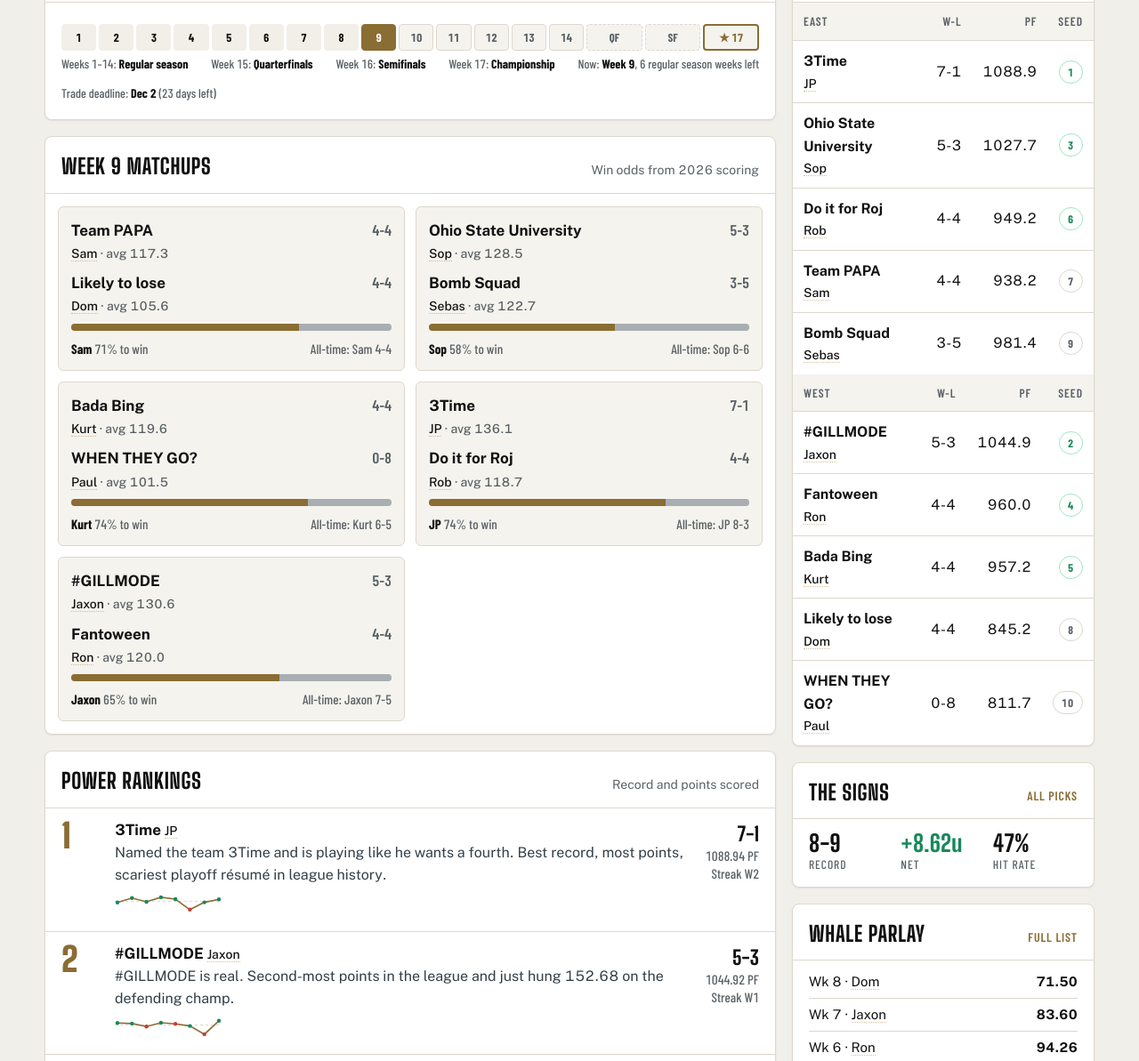
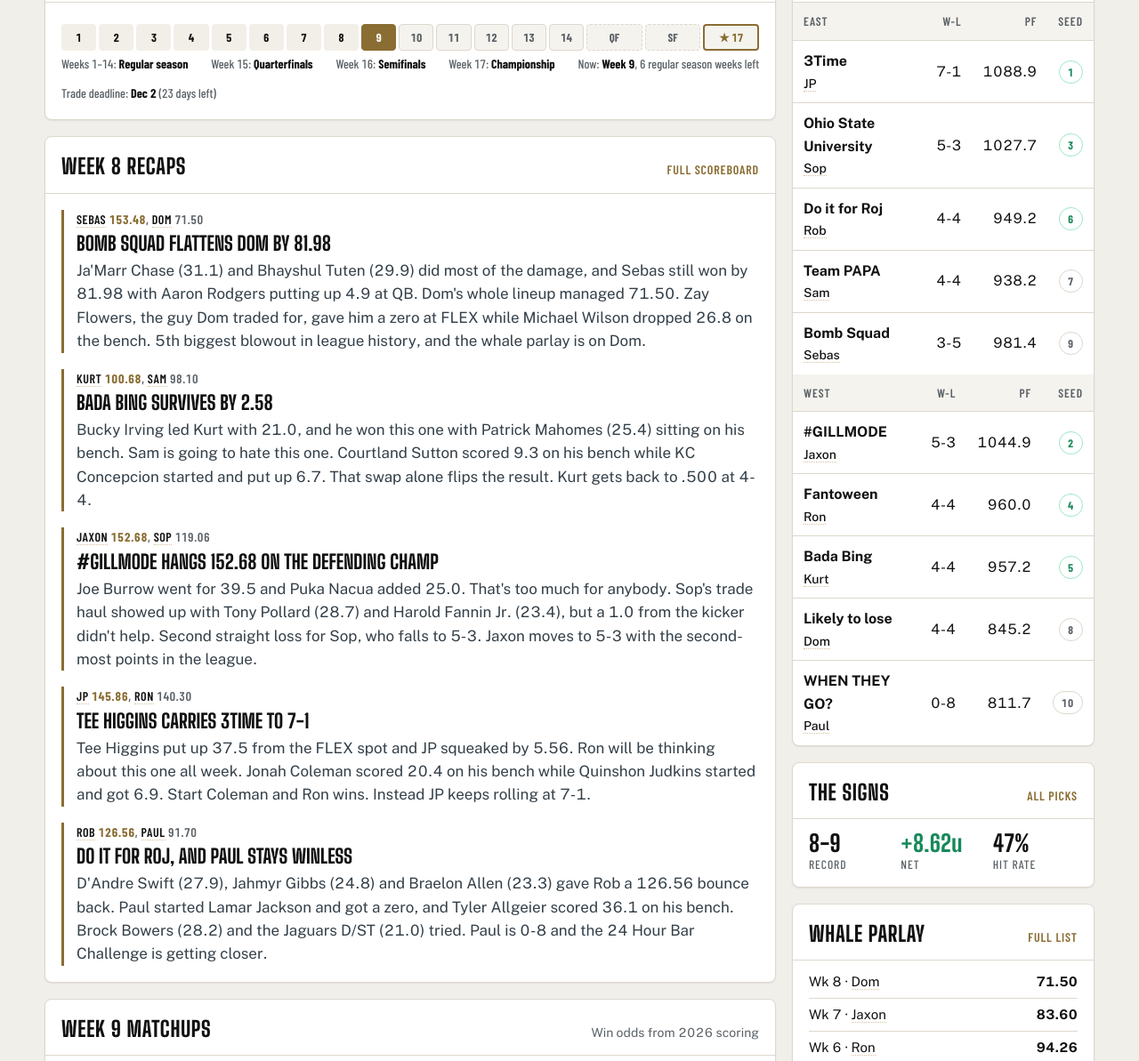
Before and after one commit to woofantasyfootball/woofantasyfootball.github.io, a plain HTML site: page index.html in a window 1280 px wide. Shown: the part 710-1903 px from the top of the page at 89% size. Drawn offline with nearby package versions, Linux system fonts and the light colour scheme.

Commit message:
Weekly game recaps and data-driven headlines
Co-Authored-By: Claude Opus 5.5 <noreply@anthropic.com>
Claude-Session: https://claude.ai/code/session_011U9oJvE9bRSrHcicHVAs6N

```diff
--- a/data.js
+++ b/data.js
@@ -103,6 +103,35 @@ const SIGNS = [
 ];
 const TRENDS = [ { wk:9, tnf:["Bucky Irving",150,"hit"], mnf:null, snf:null } ];
 
+/* ===== Headlines + weekly recaps. Rewritten every week by the Tuesday update. =====
+   {sop} style tokens become manager links. Casual voice, no em dashes, facts only. */
+const HEADLINES = {
+  week: 9,
+  lead: { title: "3Time is 7-1. JP wants", em: "ring No. 4.",
+          text: "{jp} leads the league in points (1088.94) and owns the best championship bracket record in league history at 8-1. The team name is not subtle." },
+  side: [
+    { t: "{paul} is 0-8", s: "WHEN THEY GO? has the fewest points scored and the most allowed." },
+    { t: "Sebas drops 153.48 on Dom", s: "The 81.98 margin is the 5th biggest blowout in league history. Dom's 71.50 buys the whale parlay." },
+    { t: "Defending champ {sop} sits 5-3", s: "Back-to-back losses, with Sebas up next in Week 9." },
+    { t: "Last place does a 24 Hour Bar Challenge", s: "Skip it and you're out of the league. {paul} is on pace at 0-8." }
+  ]
+};
+/* RECAPS[year][week] = [{ a, b, t: headline, x: write-up }]. a/b match the game's managers in any order. */
+const RECAPS = { 2026: {
+  8: [
+    { a: "sebas", b: "dom", t: "Bomb Squad flattens Dom by 81.98",
+      x: "Ja'Marr Chase (31.1) and Bhayshul Tuten (29.9) did most of the damage, and Sebas still won by 81.98 with Aaron Rodgers putting up 4.9 at QB. Dom's whole lineup managed 71.50. Zay Flowers, the guy Dom traded for, gave him a zero at FLEX while Michael Wilson dropped 26.8 on the bench. 5th biggest blowout in league history, and the whale parlay is on Dom." },
+    { a: "kurt", b: "sam", t: "Bada Bing survives by 2.58",
+      x: "Bucky Irving led Kurt with 21.0, and he won this one with Patrick Mahomes (25.4) sitting on his bench. Sam is going to hate this one. Courtland Sutton scored 9.3 on his bench while KC Concepcion started and put up 6.7. That swap alone flips the result. Kurt gets back to .500 at 4-4." },
+    { a: "jaxon", b: "sop", t: "#GILLMODE hangs 152.68 on the defending champ",
+      x: "Joe Burrow went for 39.5 and Puka Nacua added 25.0. That's too much for anybody. Sop's trade haul showed up with Tony Pollard (28.7) and Harold Fannin Jr. (23.4), but a 1.0 from the kicker didn't help. Second straight loss for Sop, who falls to 5-3. Jaxon moves to 5-3 with the second-most points in the league." },
+    { a: "jp", b: "ron", t: "Tee Higgins carries 3Time to 7-1",
+      x: "Tee Higgins put up 37.5 from the FLEX spot and JP squeaked by 5.56. Ron will be thinking about this one all week. Jonah Coleman scored 20.4 on his bench while Quinshon Judkins started and got 6.9. Start Coleman and Ron wins. Instead JP keeps rolling at 7-1." },
+    { a: "rob", b: "paul", t: "Do it for Roj, and Paul stays winless",
+      x: "D'Andre Swift (27.9), Jahmyr Gibbs (24.8) and Braelon Allen (23.3) gave Rob a 126.56 bounce back. Paul started Lamar Jackson and got a zero, and Tyler Allgeier scored 36.1 on his bench. Brock Bowers (28.2) and the Jaguars D/ST (21.0) tried. Paul is 0-8 and the 24 Hour Bar Challenge is getting closer." }
+  ]
+} };
+
 /* Power ranking blurbs, 2026 */
 const BLURBS = {
   jp: "Named the team 3Time and is playing like he wants a fourth. Best record, most points, scariest playoff résumé in league history.",
--- a/index.html
+++ b/index.html
@@ -126,6 +126,15 @@ th button.sort[data-active="true"] { color: var(--lamp); }
 .lead-main p { margin: 0; color: #d2d3cf; max-width: 52ch; }
 .lead-side { border-left: 1px solid var(--line); padding: 18px 20px; display: grid; gap: 12px; align-content: start; }
 .lead-side .kicker { margin-bottom: 2px; }
+.recap-list { display: grid; gap: 18px; }
+.recap { border-left: 3px solid var(--lamp); padding-left: 14px; }
+.recap .rc-score { font-family: var(--label); font-weight: 600; font-size: 14px; letter-spacing: 0.04em; text-transform: uppercase; color: var(--muted); }
+.recap .rc-score b { color: var(--lamp); }
+.recap h4 { margin: 4px 0 6px; font-family: var(--display); font-weight: 800; font-size: 22px; text-transform: uppercase; line-height: 1.05; }
+.recap p { margin: 0; color: var(--soft); line-height: 1.55; }
+.sg-recap { padding: 10px 14px 12px; border-top: 1px solid var(--line); }
+.sg-recap b { display: block; font-family: var(--display); font-weight: 800; font-size: 17px; text-transform: uppercase; line-height: 1.1; margin-bottom: 4px; }
+.sg-recap p { margin: 0; font-size: 14px; line-height: 1.5; color: var(--soft); }
 .story { display: grid; grid-template-columns: 4px 1fr; gap: 12px; }
 .story::before { content: ""; background: var(--line); border-radius: 2px; }
 .story b { display: block; font-weight: 700; line-height: 1.25; }
@@ -539,6 +548,7 @@ nav.tabs a .caret { font-size: 11px; margin-left: 4px; opacity: 0.6; }
           <div class="card-head"><h3>Road to Super Bowl VI</h3><a class="more" href="#playoffs">Playoff picture</a></div>
           <div class="card-pad"><div class="timeline" id="home-timeline"></div><div class="tl-key" id="home-key"></div></div>
         </div>
+        <div class="card" id="home-recaps"></div>
         <div class="card">
           <div class="card-head"><h3 id="mu-title">Week 9 Matchups</h3><span class="muted" style="font-size:14px">Win odds from 2026 scoring</span></div>
           <div class="matchups" id="matchups"></div>
@@ -1006,19 +1016,22 @@ function signsTally() {
   return { w, l, units };
 }
 function renderHome() {
-  const jp = team26("jp");
+  const tok = (str) => esc(str).replace(/\{(\w+)\}/g, (_, m) => (MANAGERS[m] ? ml(m) : m));
+  const H = HEADLINES;
   $("#lead-main").innerHTML = `
-    <span class="kicker">Week ${CURRENT_WEEK} &middot; Lead story</span>
-    <h1>3Time is ${jp[2]}-${jp[3]}. JP wants <em>ring No. 4.</em></h1>
-    <p>${ml("jp")} leads the league in points (${f2(jp[4])}) and owns the best championship bracket record in league history at ${PLAYOFFS.jp[0]}-${PLAYOFFS.jp[1]}. The team name is not subtle.</p>`;
-  const paul = team26("paul"), dom = W26.dom[7], seb = W26.sebas[7];
-  $("#lead-side").innerHTML = `
-    <span class="kicker">Around the league</span>
-    <div class="story"><div><b>${ml("paul")} is ${paul[2]}-${paul[3]}</b><span>WHEN THEY GO? has the fewest points scored and the most allowed.</span></div></div>
-    <div class="story"><div><b>Sebas drops ${f2(seb[1])} on Dom</b><span>The 81.98 margin is the 5th biggest blowout in league history. Dom's ${f2(dom[1])} buys the whale parlay.</span></div></div>
-    <div class="story"><div><b>Defending champ ${ml("sop")} sits ${team26("sop")[2]}-${team26("sop")[3]}</b><span>Back-to-back losses, with Sebas up next in Week ${CURRENT_WEEK}.</span></div></div>
-    <div class="story"><div><b>Last place does a ${esc(PUNISHMENT_NOW)}</b><span>Skip it and you're out of the league. ${ml("paul")} is on pace at ${paul[2]}-${paul[3]}.</span></div></div>`;
-
+    <span class="kicker">Week ${H.week} &middot; Lead story</span>
+    <h1>${tok(H.lead.title)} <em>${tok(H.lead.em)}</em></h1>
+    <p>${tok(H.lead.text)}</p>`;
+  $("#lead-side").innerHTML = `<span class="kicker">Around the league</span>` +
+    H.side.map((x) => `<div class="story"><div><b>${tok(x.t)}</b><span>${tok(x.s)}</span></div></div>`).join("");
+  const rw = Math.max(...Object.keys(RECAPS[CUR] || {}).map(Number));
+  if (isFinite(rw)) {
+    $("#home-recaps").innerHTML = `<div class="card-head"><h3>Week ${rw} Recaps</h3><a class="more" href="#scores" id="recap-more">Full scoreboard</a></div><div class="card-pad recap-list">` +
+      RECAPS[CUR][rw].map((r) => { const g = GAMES[CUR].find((g) => g.wk === rw && [g.a, g.b].includes(r.a) && [g.a, g.b].includes(r.b));
+        const w = g.pa > g.pb ? g.a : g.b, l = w === g.a ? g.b : g.a, wp = Math.max(g.pa, g.pb), lp = Math.min(g.pa, g.pb);
+        return `<div class="recap"><div class="rc-score">${ml(w)} <b>${f2(wp)}</b>, ${ml(l)} ${f2(lp)}</div><h4>${tok(r.t)}</h4><p>${tok(r.x)}</p></div>`; }).join("") + `</div>`;
+    $("#recap-more").addEventListener("click", () => { scYear = CUR; scWeek = rw; drawScores(); });
+  } else $("#home-recaps").style.display = "none";
   drawTimeline("#home-timeline", "#home-key");
   $("#mu-title").textContent = `Week ${CURRENT_WEEK} Matchups`;
   $("#matchups").innerHTML = SCHEDULE_26.filter((g) => g[0] === CURRENT_WEEK).map(([, a, b]) => {
@@ -1342,7 +1355,9 @@ function scoreCard(y, g) {
   const h = h2h(g.a, g.b);
   const foot = done ? `<span>Won by ${f2(Math.abs(g.pa - g.pb))}</span>${g.t === "P" && g.wk === 17 ? `<a href="#sb-${y}">Box score &rarr;</a>` : ""}`
     : `<span>${g.wk === CURRENT_WEEK ? "In progress" : "Upcoming"}</span><span>All-time: ${esc(N(g.a))} ${h.rw + h.pw}-${h.rl + h.pl}</span>`;
-  return `<div class="sg"${g.t === "W" ? ' style="opacity:0.8"' : ""}><div class="bm-tag"><span>${kindOf(y, g)}</span><span>Wk ${g.wk}</span></div>${row(g.a, ta, g.pa, g.pb)}${row(g.b, tb, g.pb, g.pa)}<div class="sg-foot">${foot}</div></div>`;
+  const rc = ((RECAPS[y] || {})[g.wk] || []).find((r) => [g.a, g.b].includes(r.a) && [g.a, g.b].includes(r.b));
+  const rcHtml = rc ? `<div class="sg-recap"><b>${esc(rc.t)}</b><p>${esc(rc.x)}</p></div>` : "";
+  return `<div class="sg"${g.t === "W" ? ' style="opacity:0.8"' : ""}><div class="bm-tag"><span>${kindOf(y, g)}</span><span>Wk ${g.wk}</span></div>${row(g.a, ta, g.pa, g.pb)}${row(g.b, tb, g.pb, g.pa)}${rcHtml}<div class="sg-foot">${foot}</div></div>`;
 }
 function drawScores() {
   const maxWk = scYear === CUR ? 14 : 17;
```
Also changed, not shown: 1 other file.
